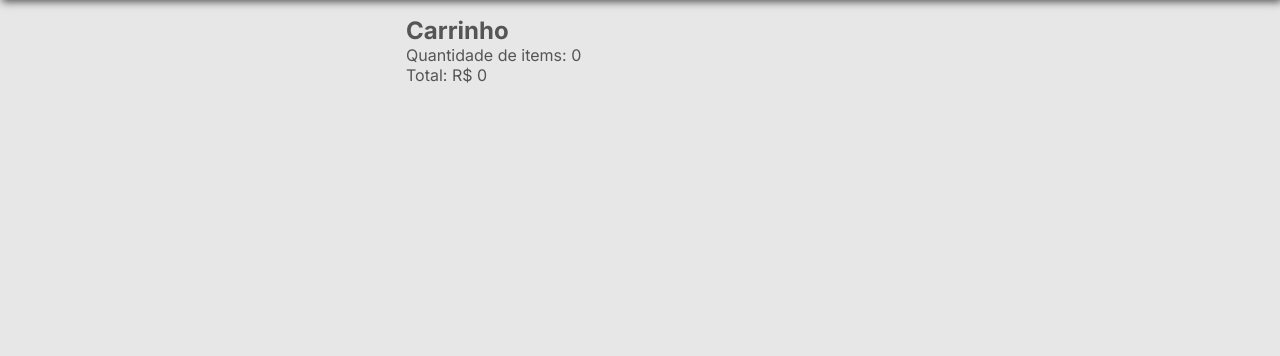
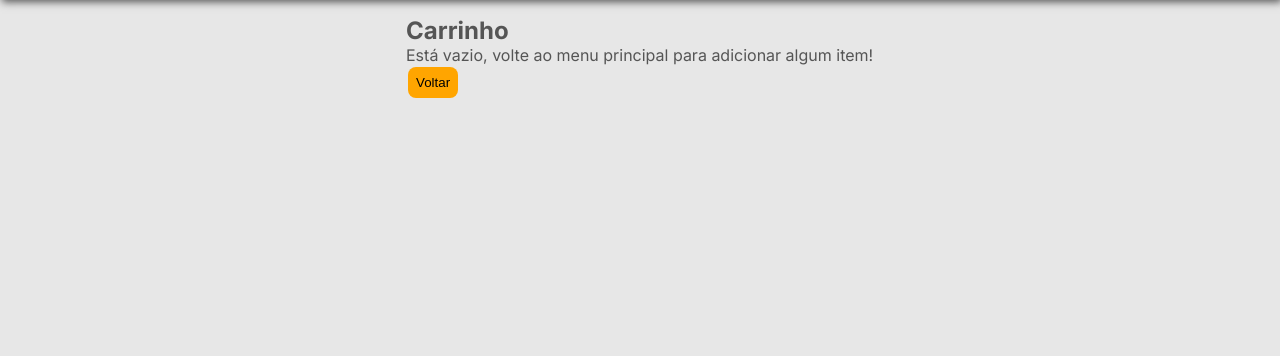
Before and after one commit to marssaljr/supreme-bassoon, a Django app: page /cart/cart-detail/ in a window 1280 px wide. Shown: the part 64-420 px from the top of the page. Run offline with Django 4.2, Linux system fonts and the light colour scheme; the visitor is signed in with stand-in values (Sample User, id 1); style sheets or scripts are compiled from the project's sources; some libraries are stand-ins or nearby versions.

Commit message:
feat: add new buttons to cart and implement stripe

```diff
--- a/store/templates/cart_detail.html
+++ b/store/templates/cart_detail.html
@@ -4,6 +4,8 @@
 
 {% block 'head' %}
 <link rel="stylesheet" href="{% static 'css/cart.css' %}">
+<script src="{% static 'js/main.js' %}"></script>
+<script src="https://js.stripe.com/v3/"></script>
 <title>
 Carrinho
 </title>
@@ -11,11 +13,17 @@ Carrinho
 {% block 'main' %}
 <main>
 	<div class="cart-title">
-		<h1>Carrinho</h1>
+	  <h1>Carrinho</h1>
+	  {% if request.session.cart|length > 0 %}
 		<p>Quantidade de items: {{request.session.cart|length}}</p>
 		<p>Total: R$ {{total}}</p>
+		<button class="button is-primary" id="comprar">Pagar</button>
+		<button class="button is-primary" onclick="location.href='{% url 'cart_clear' %}'">Limpar</button>
+		{% else %}
+		<p>Está vazio, volte ao menu principal para adicionar algum item!</p>
+		<button class="button is-primary" onclick="location.href='{% url 'home' %}'">Voltar</button>
+	  {% endif %}
 	</div>
-
 	<div class="products">
 		{% for key,value in request.session.cart.items %}
 			<div class="product">
--- a/templates/static/css/cart.css
+++ b/templates/static/css/cart.css
@@ -6,6 +6,14 @@ main {
 
 main .cart-title {
   margin: 1em;
+}
+
+main .cart-title button {
+  background: orange;
+  padding: 8px;
+  border-radius: 8px;
+  border: none;
+  margin: 2px;
 }
 
 main .cart-title h1 {
--- a/templates/static/scss/cart.scss
+++ b/templates/static/scss/cart.scss
@@ -4,6 +4,13 @@ main {
 	max-width: 500px;
 	.cart-title {
 		margin: 1em;
+		button {
+			background: orange;
+			padding: 8px;
+			border-radius: 8px;
+			border: none;
+			margin: 2px;
+		}
 		h1 {
 			font-size: 1.5rem;
 		}
```
